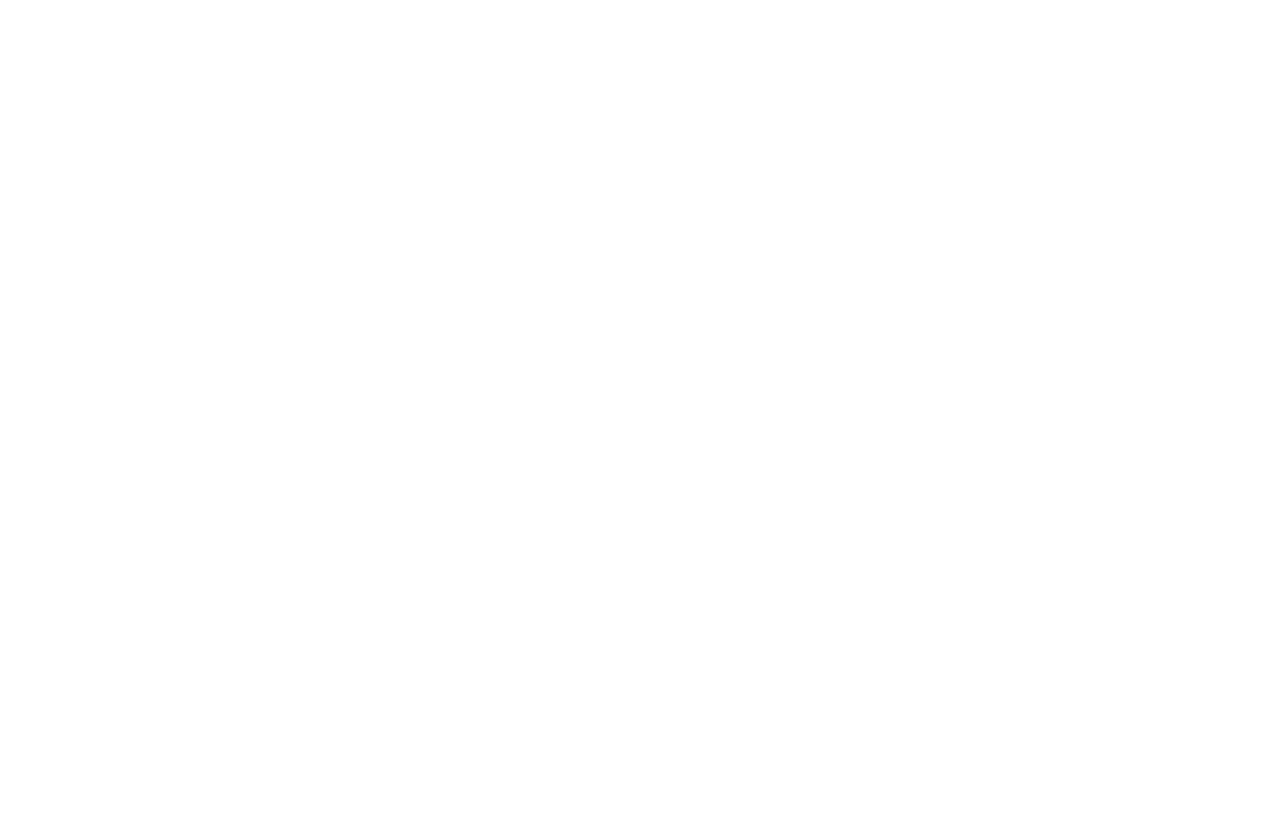
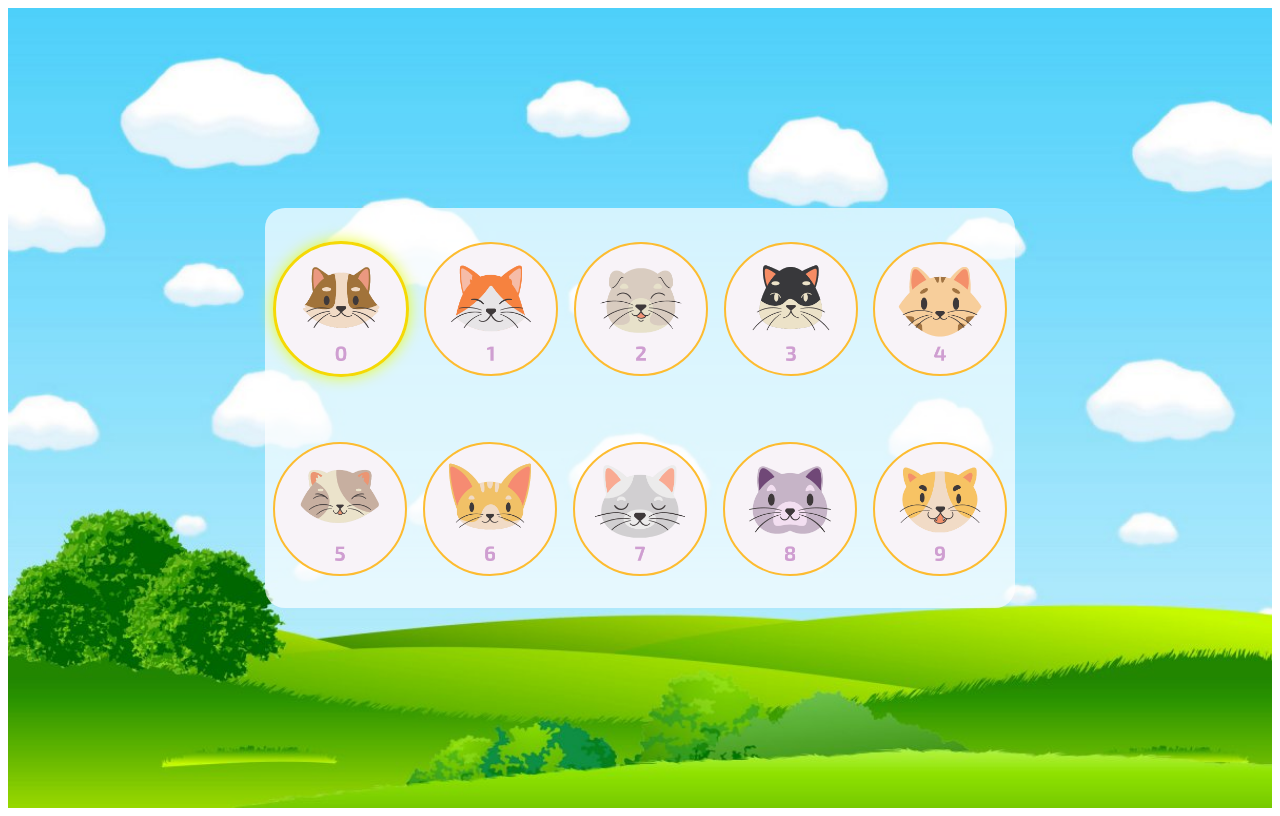
Before and after one commit to tati-Y/rsschool-cv, a plain HTML site: page drum_kit/index.html in a window 1280 px wide. Drawn offline with Linux system fonts and the light colour scheme.

Commit message:
feat: add styles

```diff
--- a/drum_kit/index.html
+++ b/drum_kit/index.html
@@ -12,16 +12,16 @@
   <div class="wrapper">
 
     <div class="keys">
-      <div data-key="48" class="key"></div>
-      <div data-key="49" class="key"></div>
-      <div data-key="50" class="key"></div>
-      <div data-key="51" class="key"></div>
-      <div data-key="52" class="key"></div>
-      <div data-key="53" class="key"></div>
-      <div data-key="54" class="key"></div>
-      <div data-key="55" class="key"></div>
-      <div data-key="56" class="key"></div>
-      <div data-key="57" class="key"></div>
+      <div data-key="48" class="key key_0 active"></div>
+      <div data-key="49" class="key key_1"></div>
+      <div data-key="50" class="key key_2"></div>
+      <div data-key="51" class="key key_3"></div>
+      <div data-key="52" class="key key_4"></div>
+      <div data-key="53" class="key key_5"></div>
+      <div data-key="54" class="key key_6"></div>
+      <div data-key="55" class="key key_7"></div>
+      <div data-key="56" class="key key_8"></div>
+      <div data-key="57" class="key key_9"></div>
     </div>
 
   </div>
--- a/drum_kit/style.css
+++ b/drum_kit/style.css
@@ -0,0 +1,69 @@
+.wrapper {
+  margin: 0 auto;
+  padding: 0;
+  background: fixed red url(img/bg3.jpg) center no-repeat;
+  background-size: cover;
+  height: 100vh;
+  display: flex;
+  justify-content: center;
+  align-items: center;
+}
+
+.keys {
+  width: 750px;
+  height: 400px;
+  background-color:rgba(255, 255, 255, 0.7);
+  border-radius: 20px;
+  display: flex;
+  justify-content: space-around;
+  align-items: center;
+  flex-direction: row;
+  flex-wrap: wrap;
+  z-index: 10;
+
+}
+
+.key {
+  width: 130px;
+  height: 130px;
+  border: 2px solid rgb(253, 188, 48);
+  border-radius: 50%;
+  background-size: contain;
+  z-index: 50;
+}
+
+.active {
+  border: 3px solid rgb(245, 217, 4);
+  box-shadow: 0 0 15px rgb(232, 253, 36);
+}
+
+.key_0 {
+  background-image: url(img/0.png) ;
+}
+.key_1 {
+  background-image: url(img/1.png) ;
+}
+.key_2 {
+  background-image: url(img/2.png) ;
+}
+.key_3 {
+  background-image: url(img/3.png) ;
+}
+.key_4 {
+  background-image: url(img/4.png) ;
+}
+.key_5 {
+  background-image: url(img/5.png) ;
+}
+.key_6 {
+  background-image: url(img/6.png) ;
+}
+.key_7 {
+  background-image: url(img/7.png) ;
+}
+.key_8 {
+  background-image: url(img/8.png) ;
+}
+.key_9 {
+  background-image: url(img/9.png) ;
+}
```
